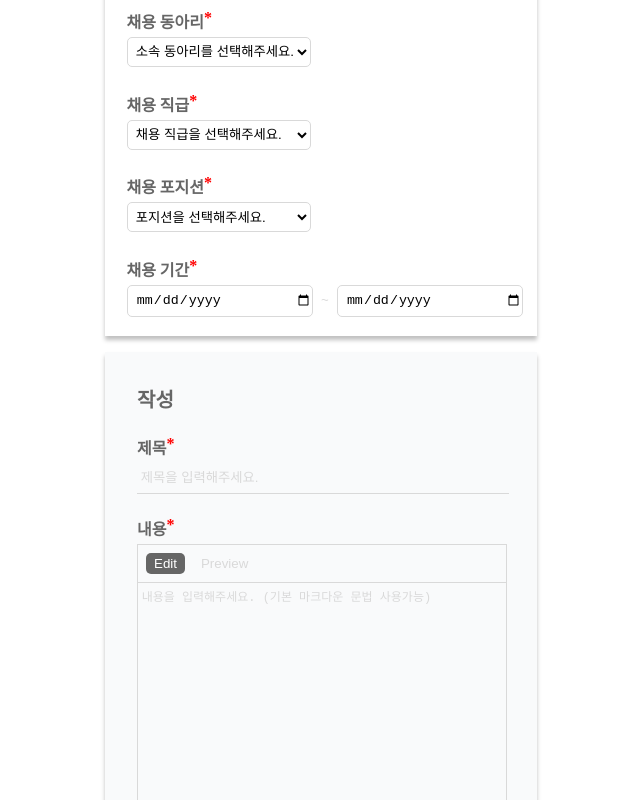
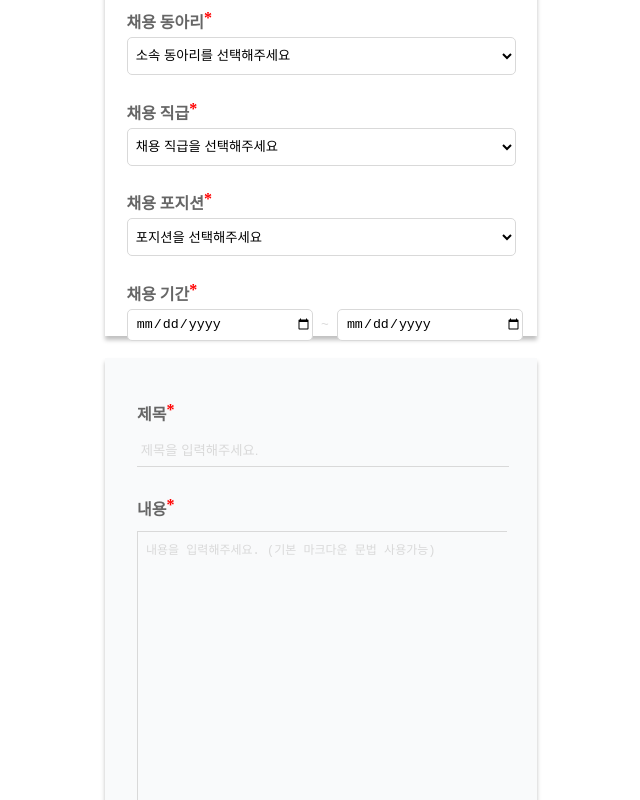
Before and after one commit to CNS-DGSW/ClubiNSearch-Front-Admin, a Next.js app: page /announcement in a window 1280 px wide. Shown: the part 220-1020 px from the top of the page, without its empty margins (319-959 px from the left). Built offline with nearby package versions, Linux system fonts and the light colour scheme.

Commit message:
FIX : admin writing page css fixing.
FIX : admin writing page css fixing.

```diff
--- a/package.json
+++ b/package.json
@@ -9,6 +9,8 @@
     "lint": "next lint"
   },
   "dependencies": {
+    "@ckeditor/ckeditor5-build-classic": "^39.0.1",
+    "@ckeditor/ckeditor5-react": "^6.1.0",
     "@types/react-dom": "18.0.11",
     "axios": "^1.4.0",
     "babel-preset-next": "^1.4.0",
--- a/src/components/announcement/MainWrite/Write.style.ts
+++ b/src/components/announcement/MainWrite/Write.style.ts
@@ -7,25 +7,16 @@ const BasicColor4 = "#666666";
 const BasicColor5 = "#D9D9D9";
 
 export const mainContainer = styled.div`
-  margin: auto;
+  margin-top: 5%;
   box-shadow: 0px 4px 4px rgba(0, 0, 0, 0.25);
   background-color: ${BasicColor3};
   padding: 2rem;
 `;
 
-export const mainTitle = styled.h4`
-  font-family: "Inter";
-  font-style: normal;
-  font-weight: 700;
-  font-size: 20px;
-
-  color: ${BasicColor4};
-`;
-
 export const content = styled.div`
   display: flex;
-  padding-top: 6%;
-  padding-bottom: 1%;
+  padding-top: 3%;
+  padding-bottom: 3%;
 `;
 
 export const contentTitle = styled.h4`
@@ -52,6 +43,7 @@ export const titleInput = styled.input`
   width: 100%;
   outline: none;
   height: 30px;
+  margin-bottom: 5%;
 `;
 
 export const mainTextarea = styled.textarea`
@@ -67,10 +59,9 @@ export const mainTextarea = styled.textarea`
 `;
 
 export const MarkdownViewWrap = styled.div`
-  padding: 1%;
+  padding: 0.5rem;
   background-color: ${BasicColor3};
   border: none;
-  border-top: 1px solid ${BasicColor5};
   color: #666;
   width: 98%;
   height: 20rem;
@@ -97,13 +88,14 @@ export const subButton = styled.button`
   border: none;
   color: white;
   border-radius: 5px;
-  margin-top: 1rem;
+  margin-top: 1.5rem;
   text-overflow: auto;
 `;
 
 export const EditTextareaForm = styled.div`
   width: 100%;
   border: 1px solid ${BasicColor5};
+  margin-bottom: 5%;
 `;
 
 interface IIsEdit {
--- a/src/components/announcement/MainWrite/Write.tsx
+++ b/src/components/announcement/MainWrite/Write.tsx
@@ -1,6 +1,8 @@
 import React, { useState } from "react";
 import * as S from "./Write.style";
 import API from "@/util/api";
+import { CKEditor } from "@ckeditor/ckeditor5-react";
+import ClassicEditor from "@ckeditor/ckeditor5-build-classic";
 import {
   clubNameAtom,
   titleAtom,
@@ -9,6 +11,7 @@ import {
   endDateAtom,
   employmentTypeAtom,
   detailContentAtom,
+  isOpenAtom,
 } from "@/store/WriteAtom";
 import { useRecoilState } from "recoil";
 import { ReactMarkdown } from "react-markdown/lib/react-markdown";
@@ -27,6 +30,7 @@ const Write = () => {
   const [title, setTitle] = useRecoilState<string>(titleAtom);
   const [detailContent, setDetailContent] =
     useRecoilState<string>(detailContentAtom);
+  const [isOpen, setIsOpen] = useRecoilState<boolean>(isOpenAtom);
 
   const handleTitleChange = (event: React.ChangeEvent<HTMLInputElement>) => {
     setTitle(event.target.value);
@@ -38,6 +42,8 @@ const Write = () => {
   };
 
   const handleSubmit = async () => {
+    setIsOpen(true);
+
     const payload = {
       clubName: clubName,
       title: title,
@@ -46,7 +52,7 @@ const Write = () => {
       detailContent: detailContent,
       startDate: startDate,
       endDate: endDate,
-      isOpen: true,
+      isOpen: isOpen,
     };
 
     const Token: string | null = localStorage.getItem("accessToken");
@@ -60,7 +66,7 @@ const Write = () => {
         detailContent: detailContent,
         startDate: startDate,
         endDate: endDate,
-        isOpen: true,
+        isOpen: isOpen,
       },
       {
         headers: {
@@ -72,13 +78,14 @@ const Write = () => {
         alert("작성하신 공고가 게시되었습니다.");
         router.push("/");
       })
-      .catch((_) => {});
+      .catch((_) => {
+        alert("모든 필드를 채워주세요.");
+      });
   };
 
   return (
     <>
       <S.mainContainer>
-        <S.mainTitle>작성</S.mainTitle>
         <S.content>
           <S.contentTitle>제목</S.contentTitle>
           <S.contentPoint>*</S.contentPoint>
@@ -90,48 +97,44 @@ const Write = () => {
           value={title}
           onChange={handleTitleChange}
         ></S.titleInput>
+        {isOpen && title == "" && (
+          <div
+            style={{
+              color: "red",
+              fontSize: "13px",
+              marginTop: "-4%",
+              marginBottom: "1.3%",
+            }}
+          >
+            *공지사항 제목을 입력해주세요.*
+          </div>
+        )}
         <S.content>
           <S.contentTitle>내용</S.contentTitle>
           <S.contentPoint>*</S.contentPoint>
         </S.content>
         <S.EditTextareaForm>
-          <>
-            <S.StatusButton
-              isEdit={isEditMarkdown}
-              onClick={() => setIsEditMarkdown(true)}
-            >
-              Edit
-            </S.StatusButton>
-            <S.StatusButton
-              isEdit={!isEditMarkdown}
-              onClick={() => setIsEditMarkdown(false)}
-            >
-              Preview
-            </S.StatusButton>
-          </>
           <S.MarkdownViewWrap>
-            {isEditMarkdown ? (
             <S.mainTextarea
               placeholder="내용을 입력해주세요. (기본 마크다운 문법 사용가능)"
               name="detailContent"
               value={detailContent}
               onChange={handleDetailContentChange}
             ></S.mainTextarea>
-            ) : (
-              <S.PreviewMarkdown>
-                <ReactMarkdown
-                  components={{
-                    ul: ({ ...props }) => <div>{props.children}</div>,
-                  }}
-                  children={
-                    detailContent ? detailContent : "표시할 내용이 없습니다."
-                  }
-                  remarkPlugins={[remarkGfm, breaks]}
-                />
-              </S.PreviewMarkdown>
-            )}
           </S.MarkdownViewWrap>
         </S.EditTextareaForm>
+        {isOpen && detailContent == "" && (
+          <div
+            style={{
+              color: "red",
+              fontSize: "13px",
+              marginTop: "-4%",
+              marginBottom: "1.3%",
+            }}
+          >
+            *공지사항 내용을 입력해주세요.*
+          </div>
+        )}
       </S.mainContainer>
       <S.subButton onClick={handleSubmit}>게시하기</S.subButton>
     </>
--- a/src/components/announcement/Select/ClubName.style.ts
+++ b/src/components/announcement/Select/ClubName.style.ts
@@ -2,8 +2,8 @@ import styled from "styled-components";
 
 export const clubNameSelect = styled.select`
   padding-left: 1%;
-  width: 45%;
-  height: 30px;
+  width: 95%;
+  height: 38px;
   border-color: #d9d9d9;
   border-radius: 5px;
   background: #ffffff;
--- a/src/components/announcement/Select/ClubName.tsx
+++ b/src/components/announcement/Select/ClubName.tsx
@@ -14,7 +14,7 @@ const ClubName = () => {
   return (
     <div>
       <S.clubNameSelect value={clubName} onChange={handleClubNameChange}>
-        <option>소속 동아리를 선택해주세요.</option>
+        <option>소속 동아리를 선택해주세요</option>
         <option value="CNS">CNS</option>
         <option value="B1ND">B1nd</option>
         <option value="DUCAMI">두카미</option>
--- a/src/components/announcement/Select/EmploymentType.style.ts
+++ b/src/components/announcement/Select/EmploymentType.style.ts
@@ -2,8 +2,8 @@ import styled from "styled-components";
 
 export const employmentTypeSelect = styled.select`
   padding-left: 1%;
-  width: 45%;
-  height: 30px;
+  width: 95%;
+  height: 38px;
   border-color: #d9d9d9;
   border-radius: 5px;
   background: #ffffff;
--- a/src/components/announcement/Select/EmploymentType.tsx
+++ b/src/components/announcement/Select/EmploymentType.tsx
@@ -18,7 +18,7 @@ const EmploymentType = () => {
         value={employmentType}
         onChange={handleEmploymentTypeChange}
       >
-        <option>채용 직급을 선택해주세요.</option>
+        <option>채용 직급을 선택해주세요</option>
         <option value="INTERN">인턴</option>
         <option value="REGULAR">정규직</option>
       </S.employmentTypeSelect>
--- a/src/components/announcement/Select/Position.style.ts
+++ b/src/components/announcement/Select/Position.style.ts
@@ -2,8 +2,8 @@ import styled from "styled-components";
 
 export const positionSelect = styled.select`
   padding-left: 1%;
-  width: 45%;
-  height: 30px;
+  width: 95%;
+  height: 38px;
   border-color: #d9d9d9;
   border-radius: 5px;
   background: #ffffff;
--- a/src/components/announcement/Select/Position.tsx
+++ b/src/components/announcement/Select/Position.tsx
@@ -14,7 +14,7 @@ const Position = () => {
   return (
     <div>
       <S.positionSelect value={position} onChange={handlePositionChange}>
-        <option>포지션을 선택해주세요.</option>
+        <option>포지션을 선택해주세요</option>
         <option value="Front-End">Front-End</option>
         <option value="Back-End">Back-End</option>
         <option value="Android">Android</option>
--- a/src/store/WriteAtom.tsx
+++ b/src/store/WriteAtom.tsx
@@ -35,7 +35,7 @@ export const detailContentAtom = atom<string>({
   default: "",
 });
 
-export const isOpen = atom<boolean>({
-  key: "isOpen",
-  default: true,
+export const isOpenAtom = atom<boolean>({
+  key: "isOpenAtom",
+  default: false,
 });
```
Also changed, not shown: 1 other file (tests, documents, lock files or other folders). Lines whose indentation alone changed are shown as unchanged.
